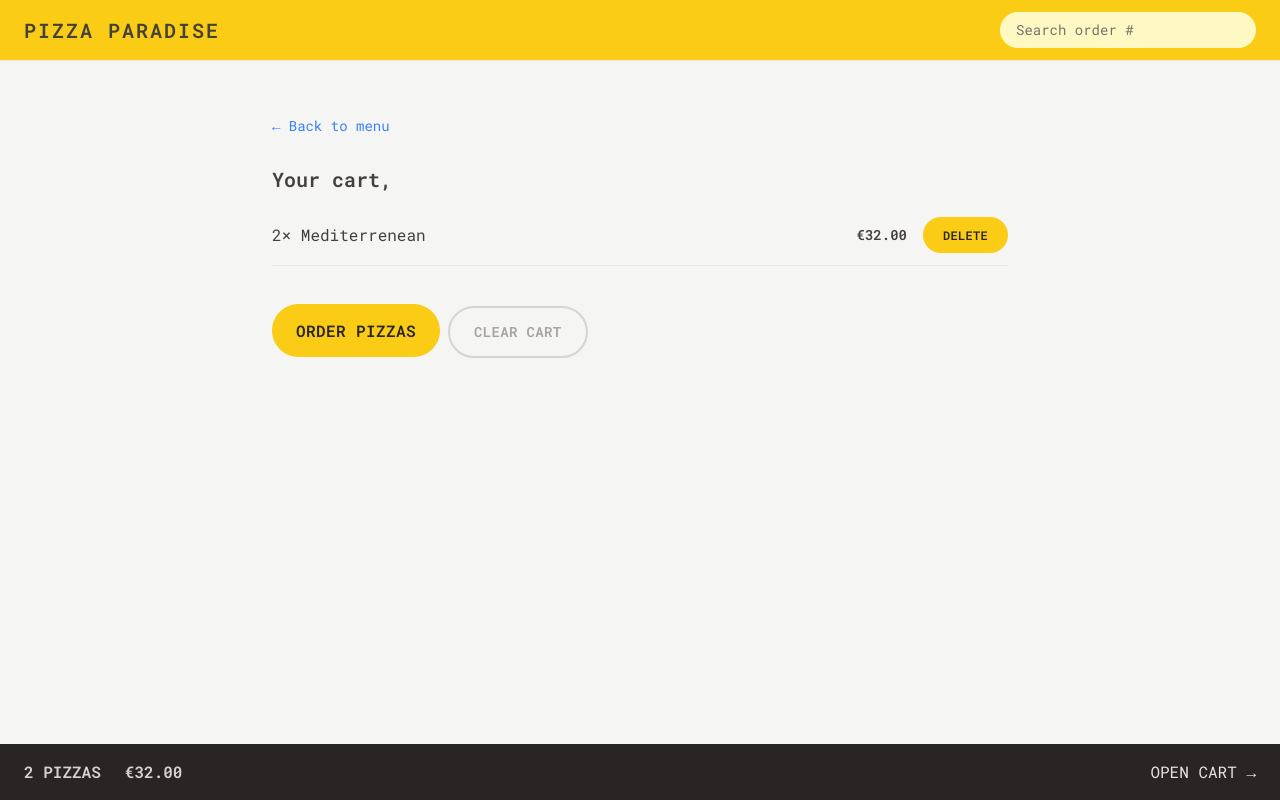
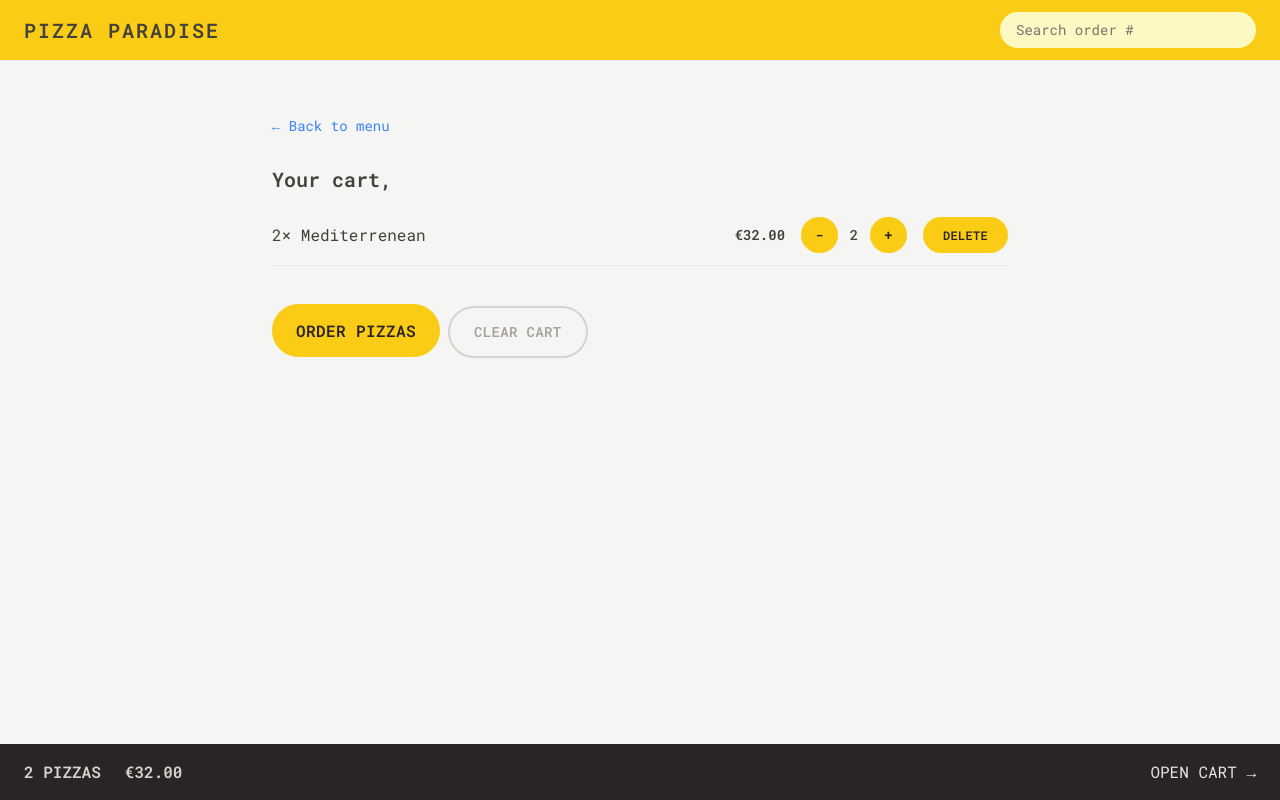
Before and after one commit to aadil-rehman/Pizza-Paradise, a React (Vite) app: page /cart in a window 1280 px wide. Built offline with nearby package versions, Linux system fonts and the light colour scheme.

Commit message:
Add updating and deleting cart quantities

```diff
--- a/src/features/cart/Cart.jsx
+++ b/src/features/cart/Cart.jsx
@@ -52,7 +52,7 @@ function Cart() {
 
 			<ul className="mt-3 divide-y divide-stone-200 border-b">
 				{cart.map((item) => (
-					<CartItem item={item} key={item.key} />
+					<CartItem item={item} key={item.pizzaId} />
 				))}
 			</ul>
 			<div className="mt-10 space-x-2">
--- a/src/features/cart/CartItem.jsx
+++ b/src/features/cart/CartItem.jsx
@@ -1,11 +1,13 @@
-import { useDispatch } from "react-redux";
-import Button from "../../ui/Button";
 import { formatCurrency } from "../../utils/helpers";
-import { deleteItem } from "./cartSlice";
+
+import DeleteButton from "../../ui/DeleteButton";
+import UpdateItemQuantity from "../../ui/UpdateItemQuantity";
+import { useSelector } from "react-redux";
+import { getCurrentQuantityById } from "./cartSlice";
 
 function CartItem({ item }) {
 	const { pizzaId, name, quantity, totalPrice } = item;
-	const dispatch = useDispatch();
+	const currentQuantity = useSelector(getCurrentQuantityById(pizzaId));
 
 	return (
 		<li className="py-3 sm:flex sm:justify-between sm:items-center ">
@@ -14,9 +16,12 @@ function CartItem({ item }) {
 			</p>
 			<div className="flex justify-between items-center  sm:gap-4">
 				<p className="text-sm font-semibold">{formatCurrency(totalPrice)}</p>
-				<Button type="small" onClick={() => dispatch(deleteItem(pizzaId))}>
-					Delete
-				</Button>
+
+				<UpdateItemQuantity
+					pizzaId={pizzaId}
+					currentQuantity={currentQuantity}
+				/>
+				<DeleteButton pizzaId={pizzaId} />
 			</div>
 		</li>
 	);
--- a/src/features/cart/cartSlice.jsx
+++ b/src/features/cart/cartSlice.jsx
@@ -26,14 +26,20 @@ const cartSlice = createSlice({
 			state.cart = state.cart.filter((item) => item.pizzaId !== action.payload);
 		},
 		increaseItemQuantity(state, action) {
+			//payload = pizzaId
 			const item = state.cart.find((item) => item.pizzaId === action.payload);
 			item.quantity++;
 			item.totalPrice = item.quantity * item.unitPrice;
+
+			if (item.quantity === 0) cartSlice.caseReducers.deleteItem(state, action);
 		},
 		decreaseItemQuantity(state, action) {
+			//payload = pizzaId
 			const item = state.cart.find((item) => item.pizzaId === action.payload);
 			item.quantity--;
 			item.totalPrice = item.quantity * item.unitPrice;
+
+			if (item.quantity === 0) cartSlice.caseReducers.deleteItem(state, action);
 		},
 		clearCart(state) {
 			state.cart = [];
@@ -58,3 +64,6 @@ export const getTotalPizzas = (state) =>
 
 export const getTotalPrize = (state) =>
 	state.cart.cart.reduce((sum, item) => sum + item.totalPrice, 0);
+
+export const getCurrentQuantityById = (id) => (state) =>
+	state.cart.cart.find((item) => item.pizzaId === id)?.quantity ?? 0;
--- a/src/features/menu/MenuItem.jsx
+++ b/src/features/menu/MenuItem.jsx
@@ -1,12 +1,17 @@
-import { useDispatch } from "react-redux";
+import { useDispatch, useSelector } from "react-redux";
 import Button from "../../ui/Button";
 import { formatCurrency } from "../../utils/helpers";
-import { addItem } from "../cart/cartSlice";
+import { addItem, deleteItem, getCurrentQuantityById } from "../cart/cartSlice";
+import DeleteButton from "../../ui/DeleteButton";
+import UpdateItemQuantity from "../../ui/UpdateItemQuantity";
 
 function MenuItem({ pizza }) {
 	const { id, name, unitPrice, ingredients, soldOut, imageUrl } = pizza;
 
 	const dispatch = useDispatch();
+
+	const currentQuantity = useSelector(getCurrentQuantityById(id));
+	const isInCart = currentQuantity > 0;
 
 	function handleAddToCart() {
 		const newItem = {
@@ -39,7 +44,18 @@ function MenuItem({ pizza }) {
 							Sold out
 						</p>
 					)}
-					{!soldOut && (
+
+					{isInCart && (
+						<div className="flex items-center gap-3 sm:gap-6">
+							<UpdateItemQuantity
+								pizzaId={id}
+								currentQuantity={currentQuantity}
+							/>
+							<DeleteButton pizzaId={id} />
+						</div>
+					)}
+
+					{!soldOut && !isInCart && (
 						<Button type="small" onClick={handleAddToCart}>
 							ADD TO CART
 						</Button>
--- a/src/ui/Button.jsx
+++ b/src/ui/Button.jsx
@@ -7,6 +7,7 @@ function Button({ children, disabled, to, type, onClick }) {
 	const style = {
 		primary: base + " px-4 py-3 md:px-6 md:py-4",
 		small: base + " px-4 py-2 md:px-5 md:py-2.5 text-xs",
+		round: base + " px-2.5 py-1 md:px-3.5 md:py-2 text-sm",
 		secondary:
 			"px-4 py-2.5 md:px-6 md:py-3.5 text-sm text-stone-400 border-2 border-stone-300 rounded-full font-semibold uppercase tracking-wide hover:text-stone-800 hover:bg-stone-300 transition-colors duration-300 focus:text-stone-800 focus:bg-stone-300 focus:outline-none focus:ring focus:ring-stone-200 focus:ring-offset-2 disabled:curser-not-allowed",
 	};
--- /dev/null
+++ b/src/ui/DeleteButton.jsx
@@ -0,0 +1,15 @@
+import { useDispatch } from "react-redux";
+import Button from "./Button";
+import { deleteItem } from "../features/cart/cartSlice";
+
+function DeleteButton({ pizzaId }) {
+	const dispatch = useDispatch();
+
+	return (
+		<Button type="small" onClick={() => dispatch(deleteItem(pizzaId))}>
+			Delete
+		</Button>
+	);
+}
+
+export default DeleteButton;
--- /dev/null
+++ b/src/ui/UpdateItemQuantity.jsx
@@ -0,0 +1,29 @@
+import { useDispatch } from "react-redux";
+import Button from "./Button";
+import {
+	decreaseItemQuantity,
+	increaseItemQuantity,
+} from "../features/cart/cartSlice";
+
+function UpdateItemQuantity({ pizzaId, currentQuantity }) {
+	const dispatch = useDispatch();
+	return (
+		<div className="flex items-center gap-2 md:gap-3">
+			<Button
+				type="round"
+				onClick={() => dispatch(decreaseItemQuantity(pizzaId))}
+			>
+				-
+			</Button>
+			<span className="font-medium text-sm">{currentQuantity}</span>
+			<Button
+				type="round"
+				onClick={() => dispatch(increaseItemQuantity(pizzaId))}
+			>
+				+
+			</Button>
+		</div>
+	);
+}
+
+export default UpdateItemQuantity;
```
